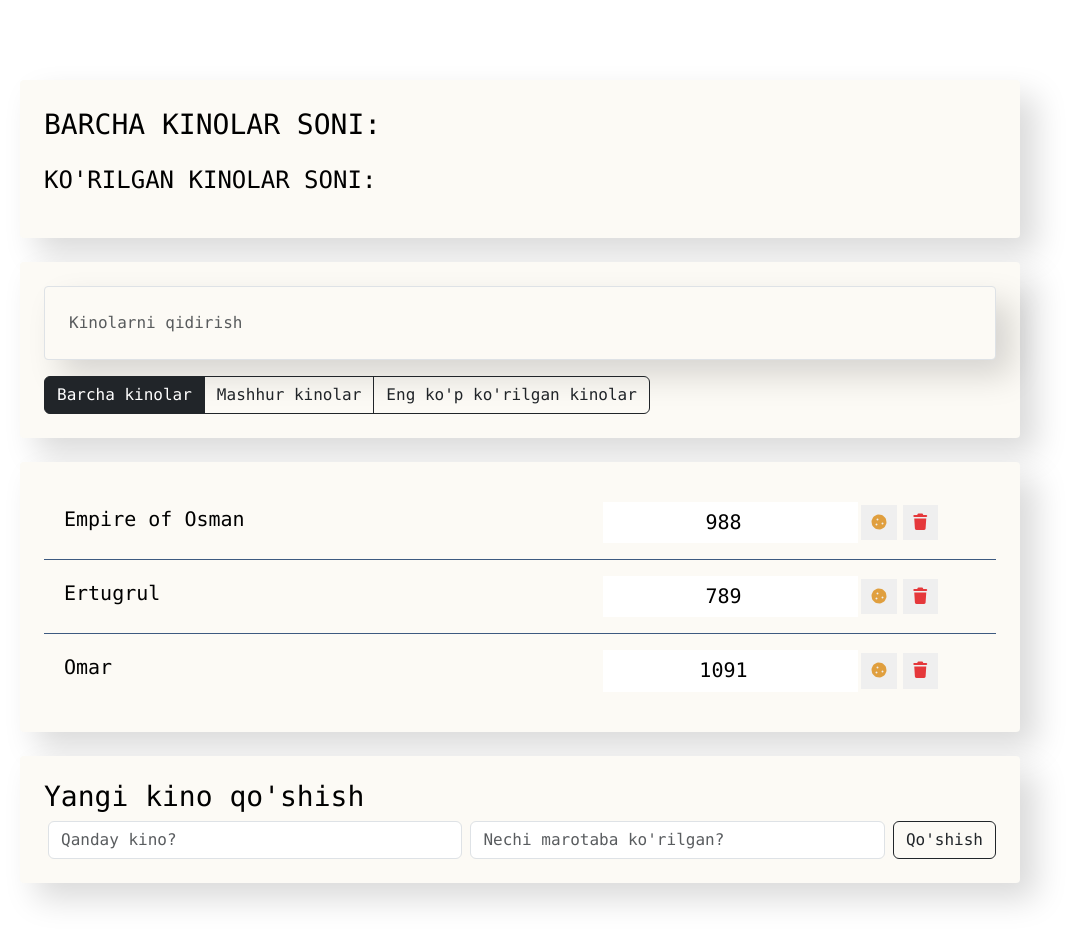
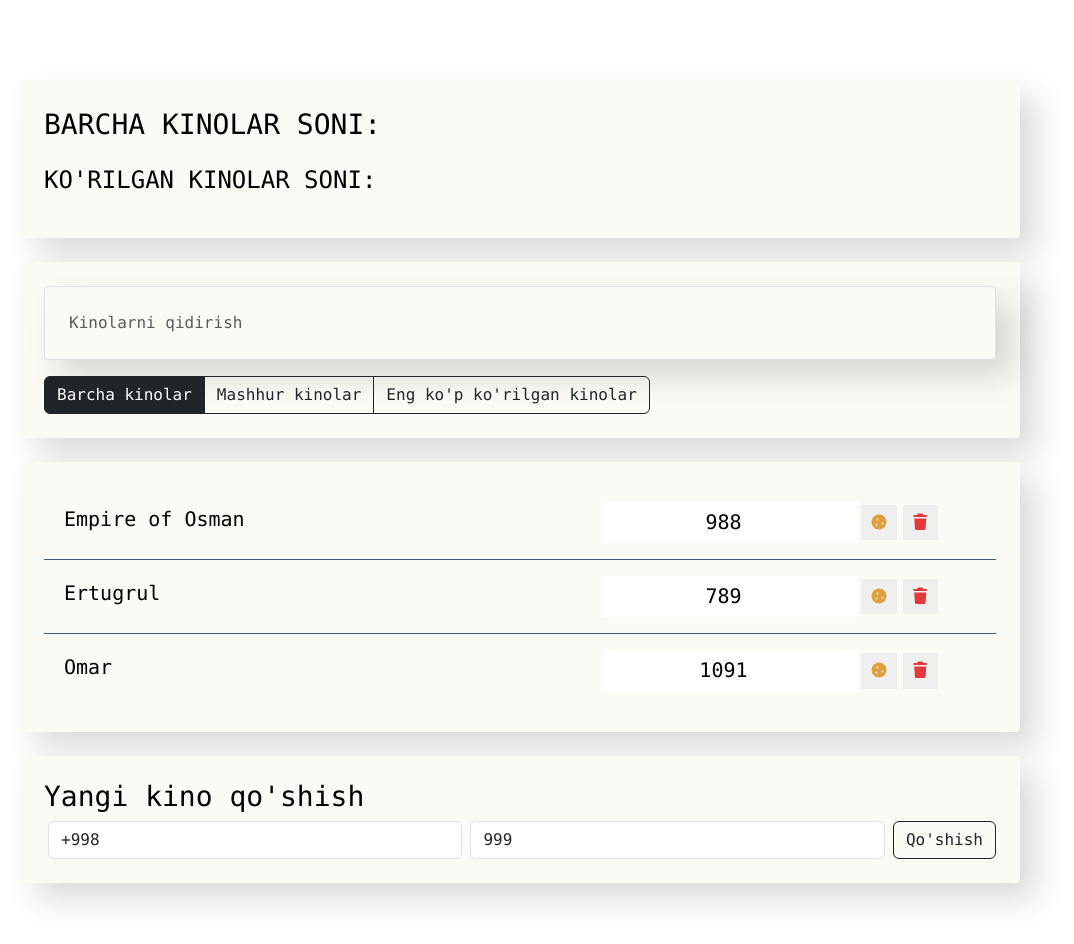
Before and after one commit to AkobirCoder/ReactJS-tutorial, a React (Create React App) app in the folder movie/: page / in a window 1280 px wide. Shown: the top 944 px of the page, without its empty margins (120-1194 px from the left). Built offline with nearby package versions, Linux system fonts and the light colour scheme.

Commit message:
./movie/src/components/movies-add-form/Movies-add-form.jsx was updated

```diff
--- a/movie/src/components/movies-add-form/Movies-add-form.jsx
+++ b/movie/src/components/movies-add-form/Movies-add-form.jsx
@@ -1,12 +1,34 @@
+import { Component } from 'react';
 import './Movies-add-form.css';
 
-const MoviesAddForm = () => {
+class MoviesAddForm extends Component {
+    constructor(props) {
+        super(props);
+        this.state = {
+            name: '+998', // default qiymat
+            views: '999', // default qiymat
+        }
+    }
+
+    changeHandlerInput = (event) => {
+        this.setState({
+            [event.target.name]: event.target.value,
+        });
+    }
+
+    render() {
+        const {name, views} = this.state;
+
         return (
             <div className='movies-add-form'>
                 <h3>Yangi kino qo'shish</h3>
                 <form className='add-form d-flex'>
-                <input type="text" className='form-control mx-1 new-post-label' placeholder='Qanday kino?' />
-                <input type="number" className='form-control mx-1 new-post-label' placeholder="Nechi marotaba ko'rilgan?" />
+                    <input type="text" className='form-control mx-1 new-post-label' placeholder='Qanday kino?'
+                        onChange={this.changeHandlerInput} name='name' value={name}
+                    />
+                    <input type="number" className='form-control mx-1 new-post-label' placeholder="Nechi marotaba ko'rilgan?"
+                        onChange={this.changeHandlerInput} name='views' value={views}
+                    />
                     <button className='btn btn-outline-dark ms-1' type='submit'>
                         Qo'shish
                     </button>
@@ -14,5 +36,24 @@ const MoviesAddForm = () => {
             </div>
         );
     }
+}
+
+// const MoviesAddForm = () => {
+//     return (
+//         <div className='movies-add-form'>
+//             <h3>Yangi kino qo'shish</h3>
+//             <form className='add-form d-flex'>
+//                 <input type="text" className='form-control mx-1 new-post-label' placeholder='Qanday kino?' />
+//                 <input type="number" className='form-control mx-1 new-post-label' placeholder="Nechi marotaba ko'rilgan?" />
+//                 <button className='btn btn-outline-dark ms-1' type='submit'>
+//                     Qo'shish
+//                 </button>
+//             </form>
+//         </div>
+//     );
+// }
 
 export default MoviesAddForm;
+
+// Boshqarib bo'ladigan formalardagi qiymatlar `state` larda saqlanadi
+// Boshqarib bo'lmaydigan formalardagi qiymatlar `browser` da saqlanadi
```
Lines whose indentation alone changed are shown as unchanged.
